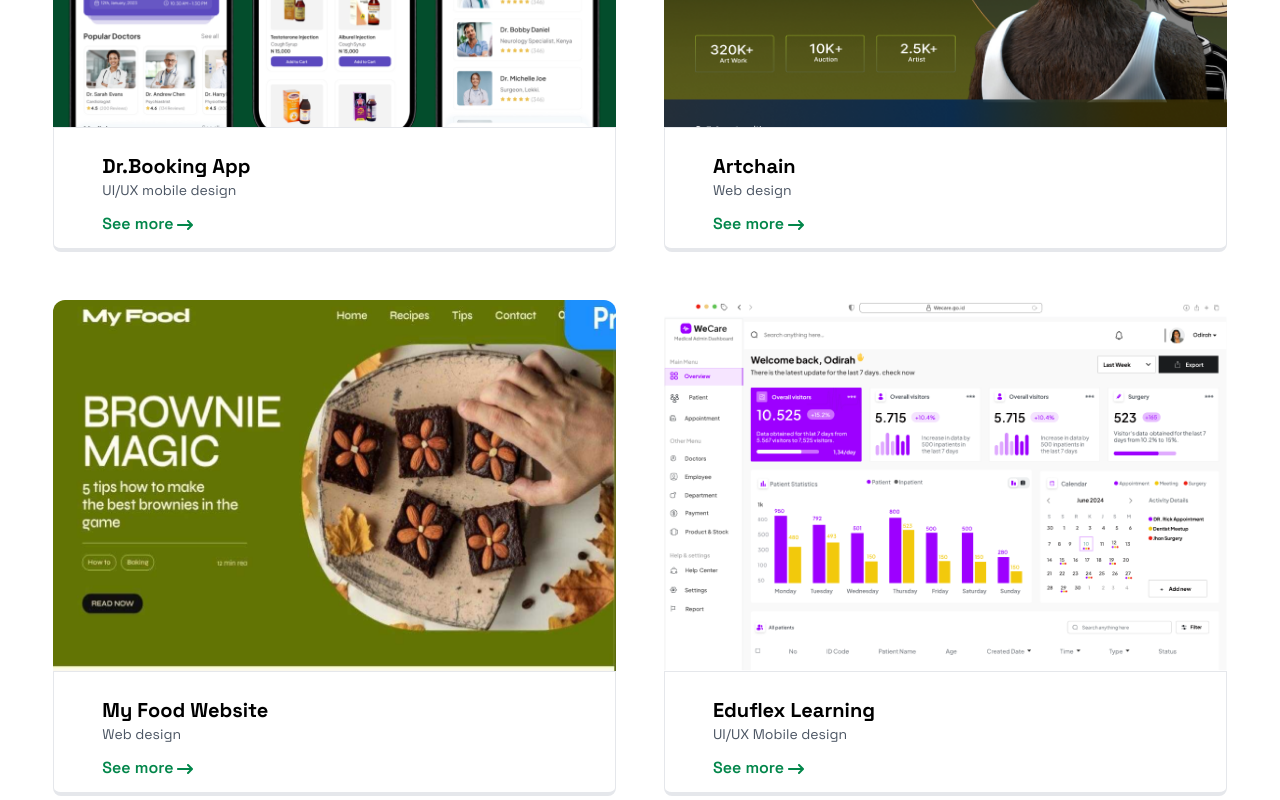
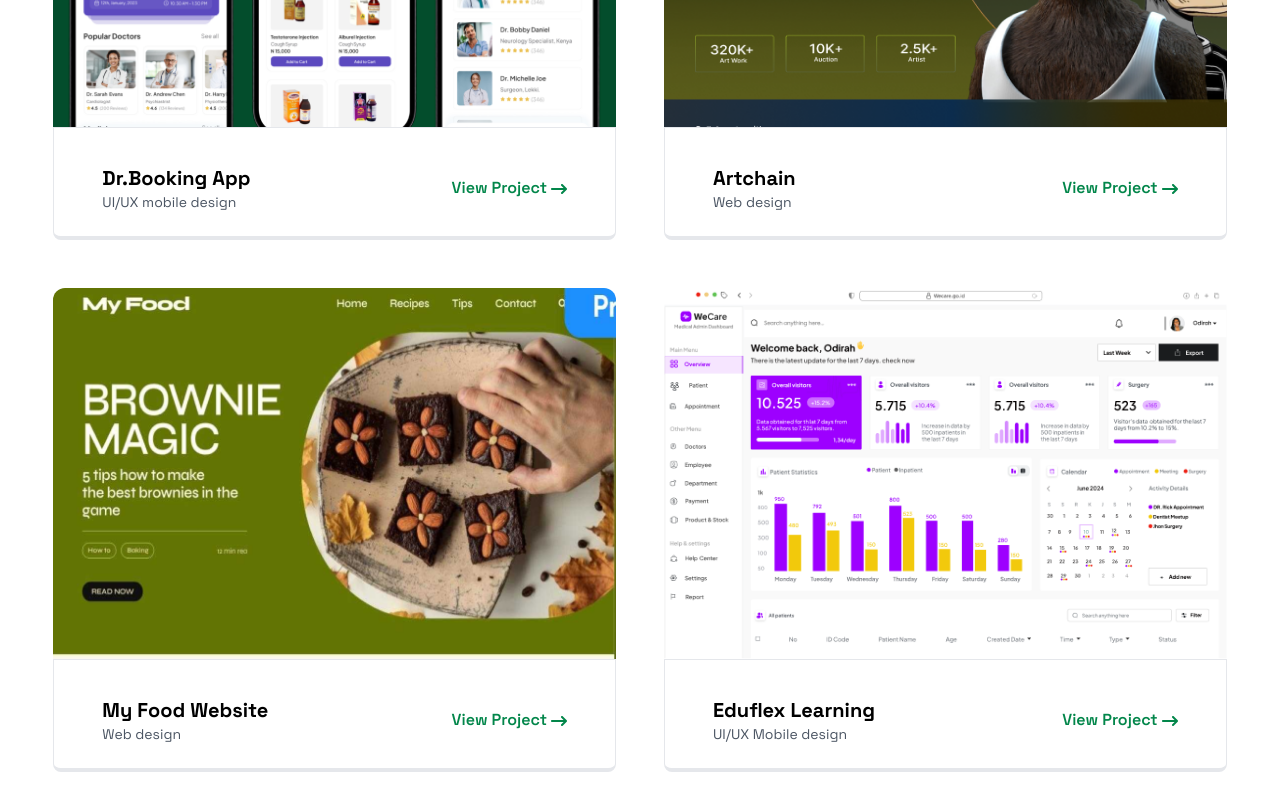
Before and after one commit to braitcode/dph-frontend, a React (Vite) app: page /portfolio in a window 1280 px wide. Shown: the part 1060-1860 px from the top of the page. Built offline with nearby package versions, Linux system fonts and the light colour scheme; a web font is replaced by a local one.

Commit message:
update:new retouch

```diff
--- a/src/pages/Portfolio.jsx
+++ b/src/pages/Portfolio.jsx
@@ -121,12 +121,15 @@ const Portfolio = () => {
                     alt="project-images"
                     className="w-full h-64 lg:w-full lg:h-[371px] rounded-t-xl"
                   />
-                  <div className="lg:px-9 xl:px-12 px-6 py-3 border border-b-4 rounded-b-lg font-spaceGrotesk">
+                  <div className="lg:px-9 xl:px-12 px-6 py-6 border border-b-4 rounded-b-lg font-spaceGrotesk flex justify-between items-center">
+                    <div>
+
                     <h3 className="text-xl font-bold mt-3">{project.title}</h3>
                     <p className="text-gray-600 text-sm">{project.type}</p>
+                    </div>
                     <div className="flex items-center gap-1 mt-3">
                       <p className="text-[#02864A] font-semibold cursor-pointer font-spaceGrotesk text-[14px] lg:text-[16px]">
-                        See more
+                        View Project
                       </p>
                       <FaArrowRightLong className="text-[12px] lg:text-[16px] text-[#02864A] mt-[2px] cursor-pointer" />
                     </div>
```
